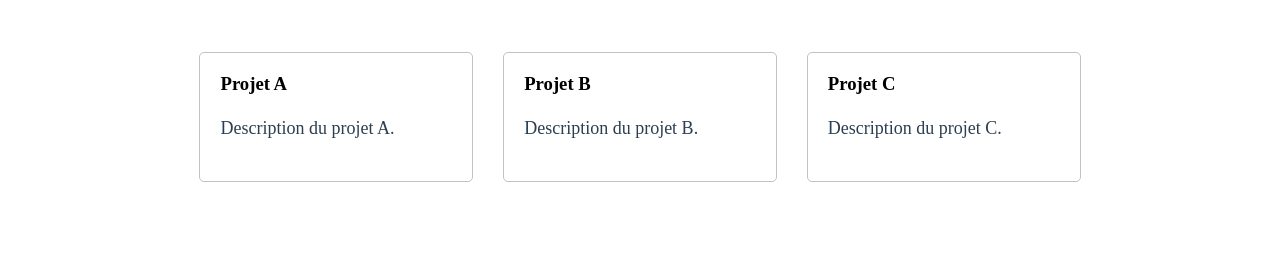
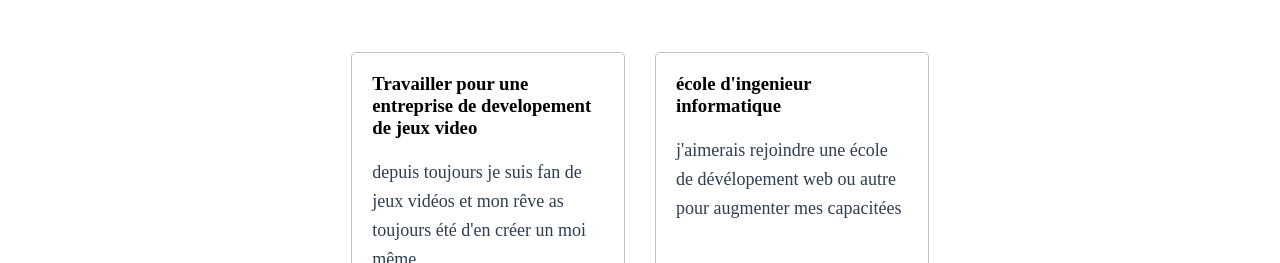
Before and after one commit to bala712115/bala712115.github.io, a plain HTML site: page index.html in a window 1280 px wide. Shown: the part 537-800 px from the top of the page. Drawn offline with Linux system fonts and the light colour scheme.

Commit message:
Update index.html

```diff
--- a/index.html
+++ b/index.html
@@ -39,18 +39,12 @@
         <h2>Projets</h2>
         <div class="project-grid">
             <div class="project-item">
-                <h3>Projet A</h3>
-                <p>Description du projet A.</p>
+                <h3>Travailler pour une entreprise de developement de jeux video</h3>
+                <p>depuis toujours je suis fan de jeux vidéos et mon rêve as toujours été d'en créer un moi même</p>
             </div>
             <div class="project-item">
-                <h3>Projet B</h3>
-                <p>Description du projet B.</p>
-            </div>
-            <div class="project-item">
-                <h3>Projet C</h3>
-                <p>Description du projet C.</p>
-            </div>
-        </div>
+                <h3>école d'ingenieur informatique</h3>
+                <p>j'aimerais rejoindre une école de dévélopement web ou autre pour augmenter mes capacitées</p>
     </div>
 </section>
 
```
